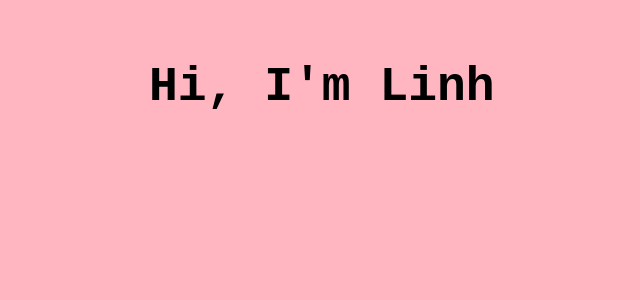
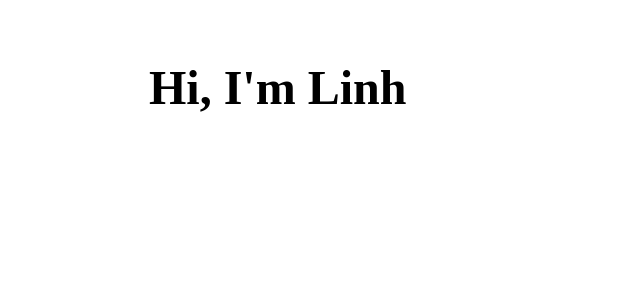
Before and after one commit to lttrinh/lttrinh.github.io, a Jekyll site: the page built from index.html, in a window 1280 px wide. Shown: the top 300 px of the page, without its empty margins (43-683 px from the left). Built offline with Jekyll 4.4.1, drawn with Linux system fonts in a browser that asks for light colours.

Commit message:
Update main.css

```diff
--- a/css/main.css
+++ b/css/main.css
@@ -1,5 +1,4 @@
 body {
-    background-color: lightpink;
     margin: 60px auto;
     width: 70%;
 }
@@ -13,7 +12,7 @@ a:hover {
 }
 h1 {
     font-size: 3em;
-    font-family:'courier new';
+    font-family:'futura';
 }
 p {
     font-size: 1.5em;
```
